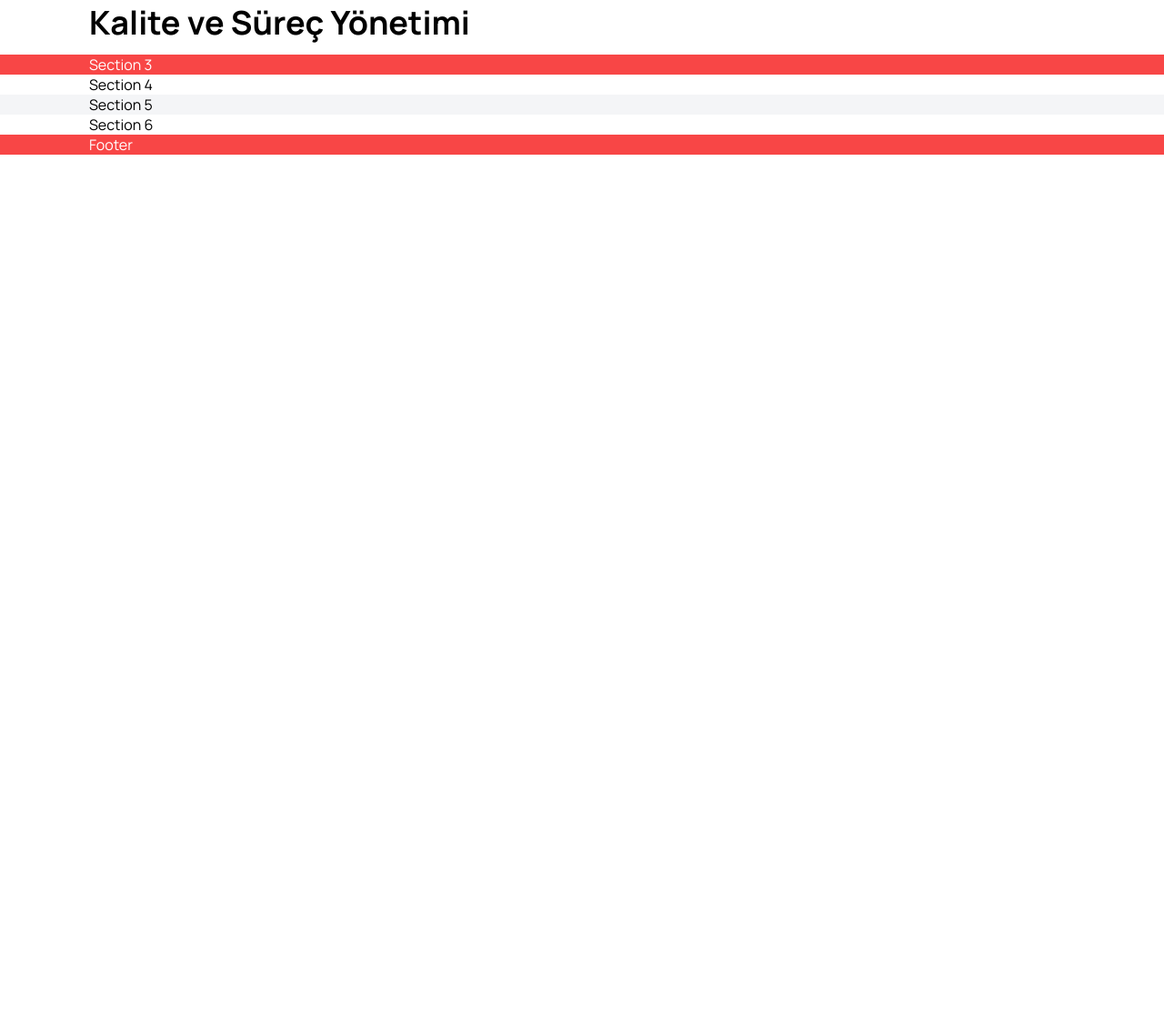
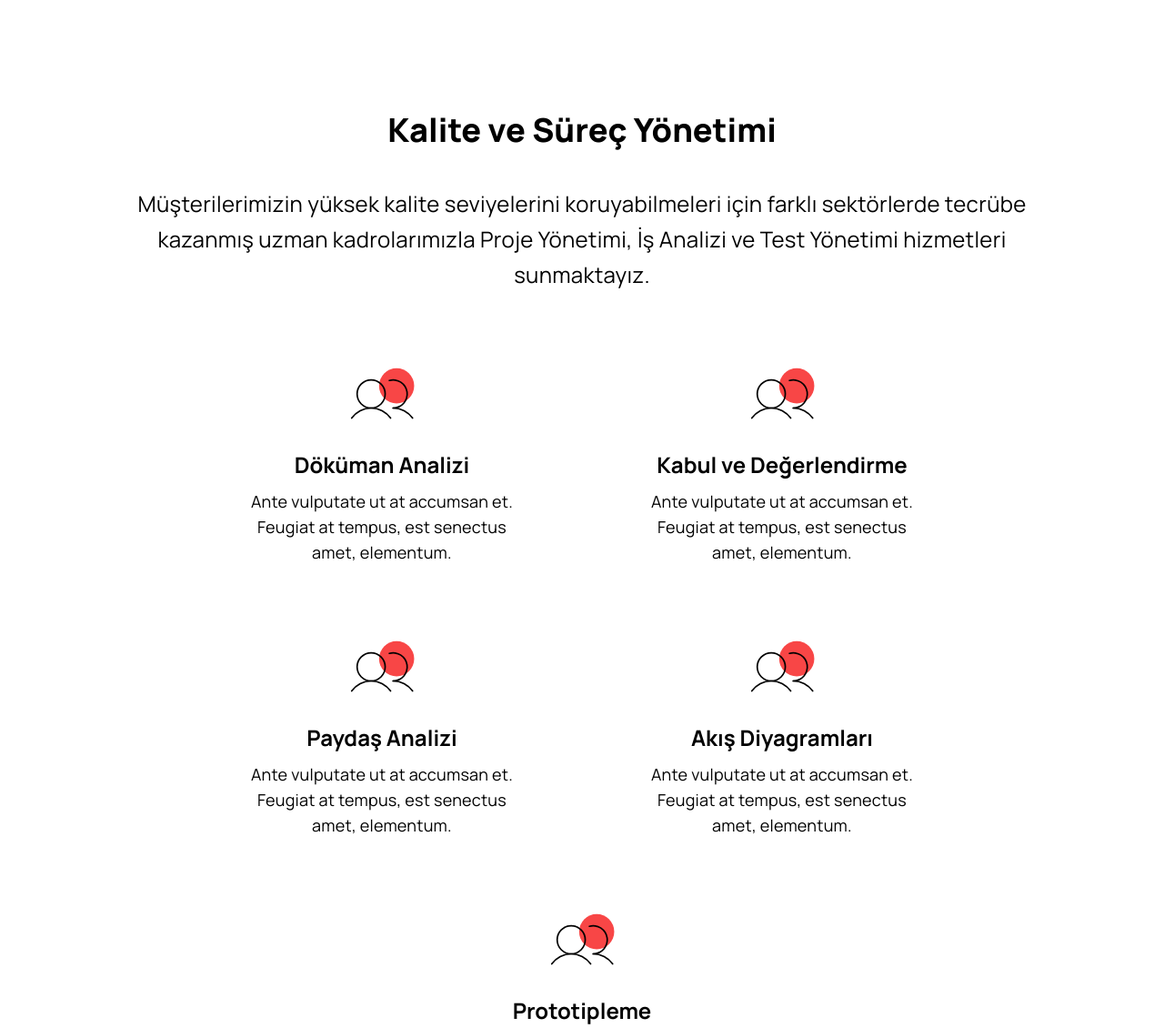
Before and after one commit to GV-88/KITM-FE-U1003-1, a plain HTML site: page index.html in a window 1280 px wide. Shown: the part 761-1891 px from the top of the page at 91% size. Before the commit the page ends 931 px from the top, so only its background shows below. Drawn offline with Linux system fonts and the light colour scheme.

Commit message:
second section; pixel-perfect not checked yet

```diff
--- a/css/1_style.css
+++ b/css/1_style.css
@@ -48,6 +48,7 @@ h2 {
   font-size: 36px;
   line-height: 1.3125;
   margin: 3px 0 12px 0;
+  font-weight: 800;
 }
 
 h3 {
@@ -93,6 +94,7 @@ body {
   --size-widescreen-padding: calc(
     (100vw - var(--size-content-max-width)) * 0.5
   );
+  --size-letter-spacing: 0.0125em;
 }
 
 /* default side padding for all content, mobile-first */
@@ -260,7 +262,7 @@ header .btn {
 
 .cta-box p {
   font-size: 12px;
-  letter-spacing: 0.0125em;
+  letter-spacing: var(--size-letter-spacing);
   line-height: 1.9375;
   margin-bottom: 38px;
 }
@@ -305,7 +307,7 @@ header .btn {
 .cta-box .input-group .form-control {
   flex: 1 1 auto;
   font-size: 14px;
-  letter-spacing: 0.0125em;
+  letter-spacing: var(--size-letter-spacing);
   line-height: 36px;
   padding-left: 1.25em;
   border-radius: 8px;
@@ -316,7 +318,7 @@ header .btn {
 }
 .cta-box .input-group .btn {
   font-size: 14px;
-  letter-spacing: 0.0125em;
+  letter-spacing: var(--size-letter-spacing);
   line-height: 19px;
   padding: 15px 18px;
   flex: 0 0 auto;
@@ -353,3 +355,72 @@ header .btn {
 }
 
 /* #endregion */
+
+/* #region features list */
+
+#section-features {
+  padding-top: 57px; /* excluding margin of inner elements */
+  padding-bottom: 90px;
+}
+#section-features h2 {
+  font-size: 24px;
+  margin-bottom: 15px;
+}
+.features-title p {
+  font-size: 12px;
+  letter-spacing: var(--size-letter-spacing);
+  line-height: 1.8125;
+  margin-bottom: 61px;
+}
+@media screen and (min-width: 768px) {
+  #section-features {
+    padding-top: 117px;
+    padding-bottom: 49px;
+  }
+  #section-features h2 {
+    font-size: 36px;
+    line-height: 1.375;
+    margin-bottom: 37px;
+  }
+  .features-title p {
+    font-size: 24px;
+    line-height: 1.625;
+    margin-bottom: 80px;
+  }
+}
+@media screen and (min-width: 1200px) {
+  #section-features {
+    padding-bottom: 78px;
+  }
+}
+
+.features-title, .features-list .card {
+  text-align: center;
+}
+
+.features-list {
+  display: flex;
+  flex-flow: row wrap;
+  align-items: flex-start;
+  justify-content: center;
+  row-gap: 80px;
+  column-gap: 116px;
+}
+
+.features-list .card {
+  font-size: 18px; /* this should work with relative em units */
+  max-width: 18em;
+}
+
+.features-list .card img {
+  height: 76px;
+  margin-bottom: 10px;
+}
+
+.features-list .card p {
+  line-height: 1.5625;
+  letter-spacing: var(--size-letter-spacing);
+  margin-bottom: 0;
+}
+
+/* #endregion */
--- a/index.html
+++ b/index.html
@@ -56,8 +56,38 @@
         </form>
       </div>
     </main>
-    <section>
-      <h2 id="features">Kalite ve Süreç Yönetimi</h2>
+    <section id="section-features">
+      <div class="features-title">
+        <h2 id="features">Kalite ve Süreç Yönetimi</h2>
+        <p>Müşterilerimizin yüksek kalite seviyelerini koruyabilmeleri için farklı sektörlerde tecrübe kazanmış uzman kadrolarımızla Proje Yönetimi, İş Analizi ve Test Yönetimi hizmetleri sunmaktayız.</p>
+      </div>
+      <div class="features-list">
+        <div class="card">
+          <img src="assets/icons/Group 26.svg" alt="feature icon">
+          <h3>Döküman Analizi</h3>
+          <p>Ante vulputate ut at accumsan et. Feugiat at tempus, est senectus amet, elementum.</p>
+        </div>
+        <div class="card">
+          <img src="assets/icons/Group 26.svg" alt="feature icon">
+          <h3>Kabul ve Değerlendirme</h3>
+          <p>Ante vulputate ut at accumsan et. Feugiat at tempus, est senectus amet, elementum.</p>
+        </div>
+        <div class="card">
+          <img src="assets/icons/Group 26.svg" alt="feature icon">
+          <h3>Paydaş Analizi</h3>
+          <p>Ante vulputate ut at accumsan et. Feugiat at tempus, est senectus amet, elementum.</p>
+        </div>
+        <div class="card">
+          <img src="assets/icons/Group 26.svg" alt="feature icon">
+          <h3>Akış Diyagramları</h3>
+          <p>Ante vulputate ut at accumsan et. Feugiat at tempus, est senectus amet, elementum.</p>
+        </div>
+        <div class="card">
+          <img src="assets/icons/Group 26.svg" alt="feature icon">
+          <h3>Prototipleme</h3>
+          <p>Ante vulputate ut at accumsan et. Feugiat at tempus, est senectus amet, elementum.</p>
+        </div>
+      </div>
     </section>
     <section class="primary">Section 3</section>
     <section>Section 4</section>
```
Also changed, not shown: assets/icons/Group 26.svg (added).
